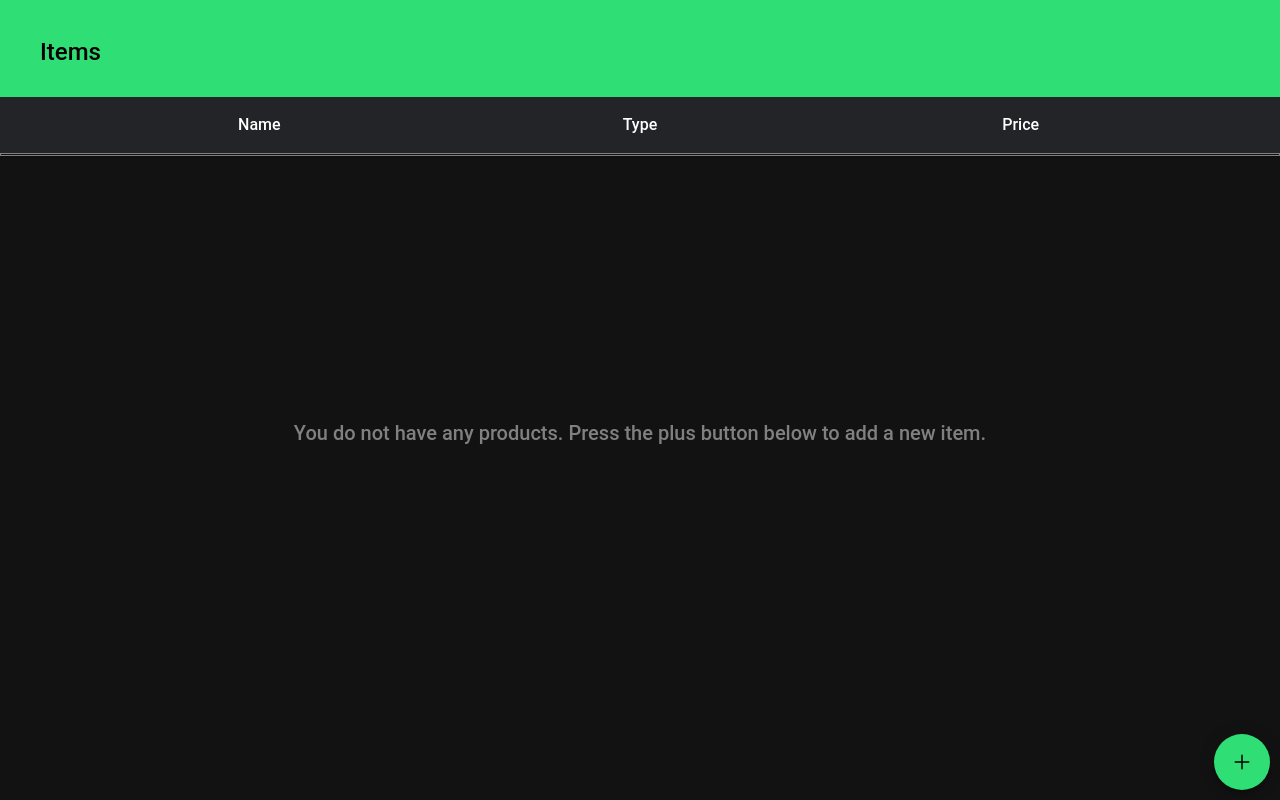
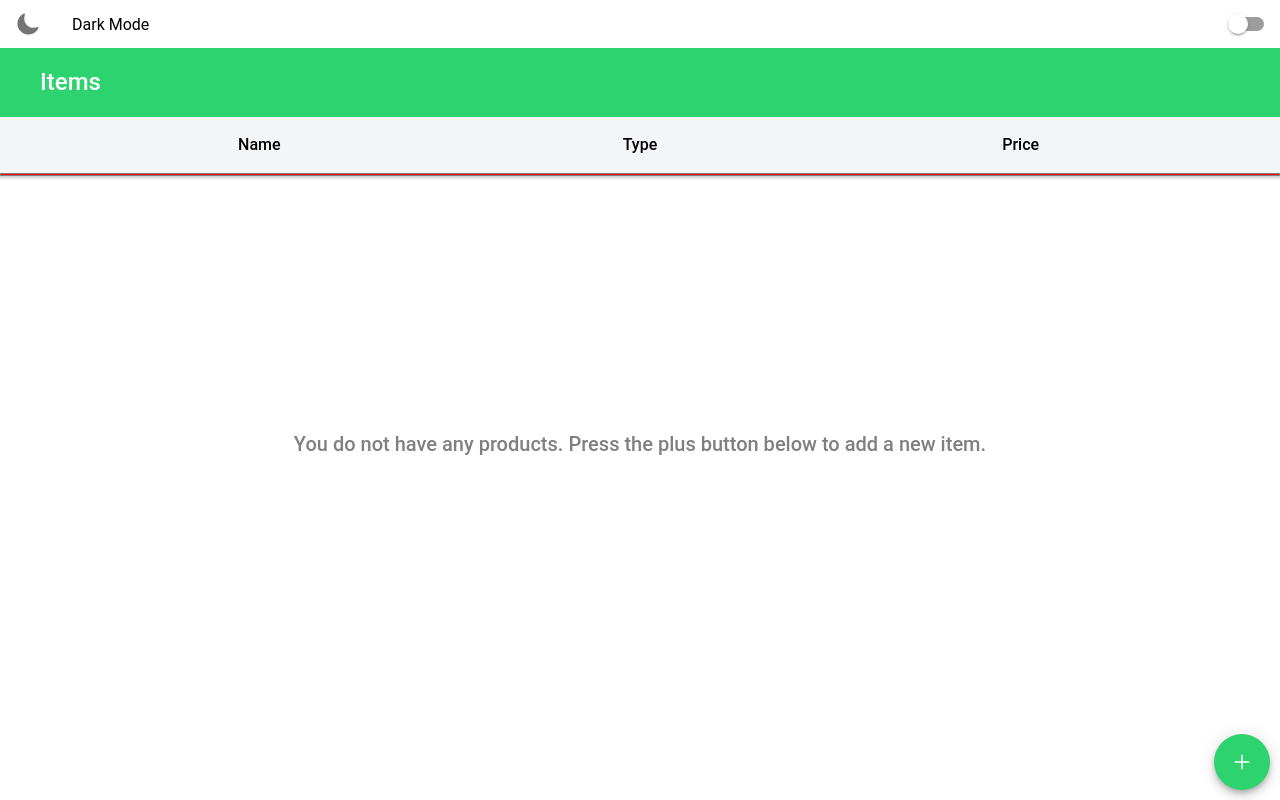
Before and after one commit to miladi/ionic-app, a React (Create React App) app: page / in a window 1280 px wide. Built offline with nearby package versions, Linux system fonts and the light colour scheme.

Commit message:
added dark/light theme & animation

```diff
--- a/package.json
+++ b/package.json
@@ -21,6 +21,7 @@
 		"@types/react-router": "^5.1.11",
 		"@types/react-router-dom": "^5.1.7",
 		"eslint-config-prettier": "^8.3.0",
+		"framer-motion": "^4.1.17",
 		"ionicons": "^5.4.0",
 		"react": "^17.0.1",
 		"react-dom": "^17.0.1",
--- a/src/App.tsx
+++ b/src/App.tsx
@@ -1,7 +1,15 @@
-import React from 'react';
-import { IonRouterOutlet } from '@ionic/react';
+import React, { useState } from 'react';
+import {
+	IonIcon,
+	IonItem,
+	IonLabel,
+	IonRouterOutlet,
+	IonToggle,
+} from '@ionic/react';
+import { moon } from 'ionicons/icons/index';
 import { IonReactRouter } from '@ionic/react-router';
-import { Route } from 'react-router-dom';
+import { Route, Switch, Redirect } from 'react-router-dom';
+import { AnimatePresence } from 'framer-motion';
 import Home from './pages/Home';
 import AddPage from './pages/AddPage';
 
@@ -25,15 +33,40 @@ import '@ionic/react/css/display.css';
 import './theme/variables.css';
 import ItemsProvider from './itemsContext/ItemsContext';
 
-const App: React.FC = () => (
+const App: React.FC = () => {
+	const [checked, setChecked] = useState(false);
+	const toggleDarkModeHandler = (event: any) => {
+		setChecked(event.detail.checked);
+		document.body.classList.toggle('dark');
+	};
+
+	return (
+		<>
+			<IonItem lines='none'>
+				<IonIcon slot='start' icon={moon} />
+				<IonLabel>Dark Mode</IonLabel>
+				<IonToggle
+					checked={checked}
+					slot='end'
+					name='darkMode'
+					onIonChange={e => toggleDarkModeHandler(e)}
+				/>
+			</IonItem>
+
 			<ItemsProvider>
 				<IonReactRouter>
 					<IonRouterOutlet>
+						<AnimatePresence>
+							<Switch>
+								<Route exact path='/add' component={AddPage} />
 								<Route exact path='/' component={Home} />
-				<Route exact path='/add' component={AddPage} />
+								<Route path='/' render={() => <Redirect to='/' />} />
+							</Switch>
+						</AnimatePresence>
 					</IonRouterOutlet>
 				</IonReactRouter>
 			</ItemsProvider>
+		</>
 	);
-
+};
 export default App;
--- a/src/components/Header.css
+++ b/src/components/Header.css
@@ -1,5 +1,5 @@
 .header {
-	padding: 20px 0 20px 40px;
+	padding: 50px 0 10px 40px;
 }
 
 .subContainer {
--- a/src/pages/AddPage.css
+++ b/src/pages/AddPage.css
@@ -1,6 +1,7 @@
 .title {
-	color: black;
+	color: gray;
 	font-weight: bold;
+	padding-top: 60px;
 }
 
 form {
@@ -15,7 +16,7 @@ input {
 	width: 90%;
 	margin: auto;
 	height: 50px;
-	background-color: #f4f5f8;
+	background-color: #98b0f7;
 	border-radius: 10px;
 }
 
@@ -29,7 +30,7 @@ input {
 }
 
 select {
-	background-color: white;
+	background-color: #98b0f7;
 	text-align: center;
 	color: black;
 }
--- a/src/pages/AddPage.tsx
+++ b/src/pages/AddPage.tsx
@@ -1,11 +1,18 @@
 import React, { useContext, useState } from 'react';
-import { IonButton, IonContent, IonIcon, useIonRouter } from '@ionic/react';
+import {
+	IonButton,
+	IonContent,
+	IonIcon,
+	IonPage,
+	useIonRouter,
+} from '@ionic/react';
 import { useForm, SubmitHandler } from 'react-hook-form';
 import { yupResolver } from '@hookform/resolvers/yup';
 import {
 	cloudDownloadOutline,
 	removeCircleOutline,
 } from 'ionicons/icons/index';
+import { motion } from 'framer-motion';
 import { schema } from '../utils/Validation';
 import { ItemProps, ItemsContext } from '../itemsContext/ItemsContext';
 import './AddPage.css';
@@ -15,6 +22,17 @@ const AddPage: React.FC = () => {
 	const [error, setError] = useState(false);
 	const [errorMessage, setErrorMessage] = useState('');
 	const router = useIonRouter();
+
+	const pageTransition = {
+		in: {
+			opacity: 1,
+			y: 0,
+		},
+		out: {
+			opacity: 0,
+			y: '-100%',
+		},
+	};
 
 	const {
 		register,
@@ -52,9 +70,11 @@ const AddPage: React.FC = () => {
 		router.goBack();
 	};
 	return (
+		<IonPage>
 			<IonContent>
-			<div>
-				<h4 className='title'>Create New Product</h4>
+				<motion.div initial='out' animate='in' variants={pageTransition}>
+					<div className='title'>
+						<h4>Create New Product</h4>
 					</div>
 					<form onSubmit={handleSubmit(onSubmit)}>
 						<input placeholder='Name' {...register('name')} />
@@ -89,7 +109,9 @@ const AddPage: React.FC = () => {
 							</IonButton>
 						</div>
 					</form>
+				</motion.div>
 			</IonContent>
+		</IonPage>
 	);
 };
 
--- a/src/pages/Home.tsx
+++ b/src/pages/Home.tsx
@@ -6,6 +6,7 @@ import {
 	IonFab,
 	IonFabButton,
 	IonIcon,
+	IonPage,
 	useIonRouter,
 } from '@ionic/react';
 import Header from '../components/Header';
@@ -18,7 +19,8 @@ const Home: React.FC = () => {
 	const router = useIonRouter();
 
 	return (
-		<IonApp>
+		<IonApp style={{ background: 'red' }}>
+			<IonPage>
 				<Header />
 
 				<IonContent>
@@ -40,11 +42,12 @@ const Home: React.FC = () => {
 					)}
 
 					<IonFab vertical='bottom' horizontal='end' slot='fixed'>
-					<IonFabButton color='success'>
-						<IonIcon icon={add} onClick={() => router.push('/add')} />
+						<IonFabButton color='success' onClick={() => router.push('/add')}>
+							<IonIcon icon={add} />
 						</IonFabButton>
 					</IonFab>
 				</IonContent>
+			</IonPage>
 		</IonApp>
 	);
 };
--- a/src/theme/variables.css
+++ b/src/theme/variables.css
@@ -76,13 +76,7 @@ http://ionicframework.com/docs/theming/ */
 	--ion-color-light-tint: #f5f6f9;
 }
 
-@media (prefers-color-scheme: light) {
-	/*
-   * Dark Colors
-   * -------------------------------------------
-   */
-
-	body {
+body.dark {
 	--ion-color-primary: #428cff;
 	--ion-color-primary-rgb: 66, 140, 255;
 	--ion-color-primary-contrast: #ffffff;
@@ -147,12 +141,7 @@ http://ionicframework.com/docs/theming/ */
 	--ion-color-light-tint: #383a3e;
 }
 
-	/*
-   * iOS Dark Theme
-   * -------------------------------------------
-   */
-
-	.ios body {
+.ios body.dark {
 	--ion-background-color: #000000;
 	--ion-background-color-rgb: 0, 0, 0;
 
@@ -179,23 +168,14 @@ http://ionicframework.com/docs/theming/ */
 	--ion-color-step-900: #e6e6e6;
 	--ion-color-step-950: #f2f2f2;
 
+	--ion-toolbar-background: #0d0d0d;
+
 	--ion-item-background: #000000;
 
 	--ion-card-background: #1c1c1d;
 }
 
-	.ios ion-modal {
-		--ion-background-color: var(--ion-color-step-100);
-		--ion-toolbar-background: var(--ion-color-step-150);
-		--ion-toolbar-border-color: var(--ion-color-step-250);
-	}
-
-	/*
-   * Material Design Dark Theme
-   * -------------------------------------------
-   */
-
-	.md body {
+.md body.dark {
 	--ion-background-color: #121212;
 	--ion-background-color-rgb: 18, 18, 18;
 
@@ -232,4 +212,3 @@ http://ionicframework.com/docs/theming/ */
 
 	--ion-card-background: #1e1e1e;
 }
-}
```
Also changed, not shown: 1 other file (tests, documents, lock files or other folders). Lines whose indentation alone changed are shown as unchanged.
